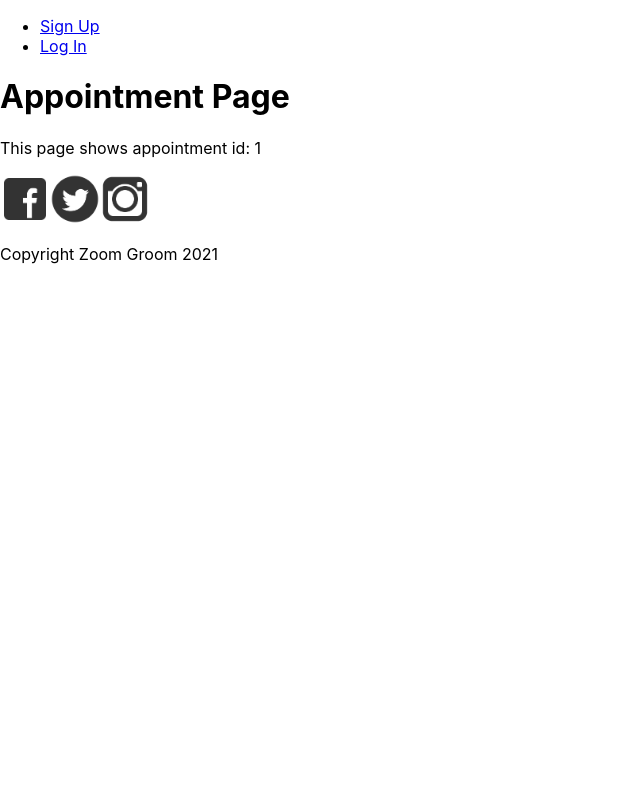
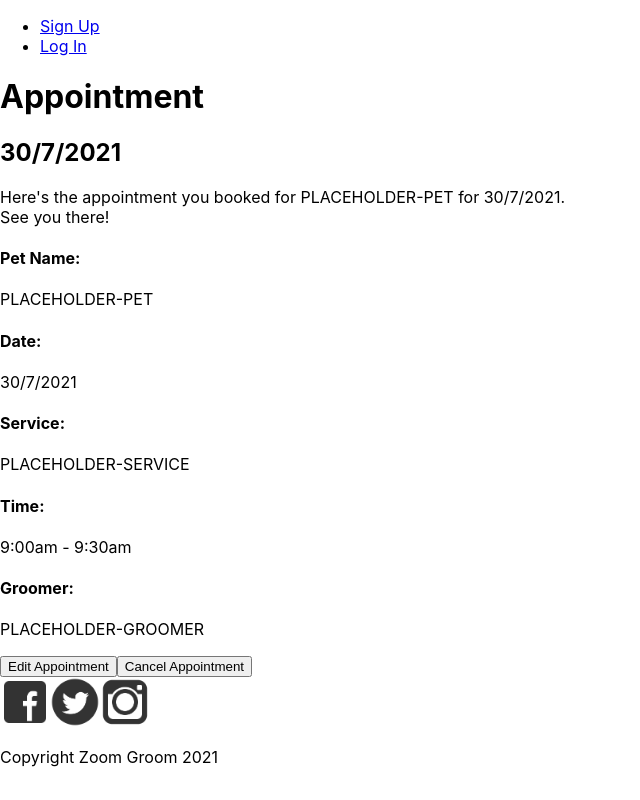
Before and after one commit to rubber-duck-friends/zoom-groom, a React (Create React App) app in the folder zoom-groom-client-2/: page /appointment/1 in a window 1280 px wide. Shown: the whole page, without its empty margins (0-640 px from the left). Built offline with nearby package versions, Linux system fonts and the light colour scheme.

Commit message:
feat(zoom-groom-client): add show appointment page scaffolding

```diff
--- a/zoom-groom-client-2/src/App.js
+++ b/zoom-groom-client-2/src/App.js
@@ -27,10 +27,10 @@ import Footer from "./Footer/Footer.jsx"
 
 
 function App({currentUserId}) {
-  if(localStorage.getItem("jwt")){
-    let currentUserId = jwt_decode(localStorage.getItem("jwt"))
-    console.log("Current User ID", currentUserId)
-  }
+  // if(localStorage.getItem("jwt")){
+  //   let currentUserId = jwt_decode(localStorage.getItem("jwt"))
+  //   console.log("Current User ID", currentUserId)
+  // }
   return (
     <div>
 
--- a/zoom-groom-client-2/src/components/Appointments/Appointment.jsx
+++ b/zoom-groom-client-2/src/components/Appointments/Appointment.jsx
@@ -1,13 +1,65 @@
-import {useParams} from "react-router-dom"
+import { useParams } from "react-router-dom";
+import { useState } from "react";
+
+const dateString = (date) => {
+  return `${date.getDate()}/${date.getMonth() + 1}/${date.getFullYear()}`;
+};
 
 const Appointment = () => {
-  const { id } = useParams()
-  return(
+  const [appointmentDate, setAppointmentDate] = useState(new Date());
+  const [pet, setPet] = useState("PLACEHOLDER-PET");
+  const [service, setService] = useState("PLACEHOLDER-SERVICE");
+  const [appointmentTime, setAppointmentTime] = useState({
+    start: "9:00am",
+    end: "9:30am",
+  });
+  const [groomer, setGroomer] = useState("PLACEHOLDER-GROOMER");
+  const { id } = useParams();
+
+  const ddmmyyyy = dateString(appointmentDate);
+
+  return (
     <>
-      <h1>Appointment Page</h1>
-      <p>This page shows appointment id: {id}</p>
+      <h1>Appointment</h1>
+      <h2>{ddmmyyyy}</h2>
+      <div>
+        <div>
+          <p>
+            Here's the appointment you booked for {pet} for {ddmmyyyy}.<br />
+            See you there!
+          </p>
+        </div>
+        <div>
+          <div>
+            <h4>Pet Name:</h4>
+            <p>{pet}</p>
+          </div>
+          <div>
+            <h4>Date:</h4>
+            <p>{ddmmyyyy}</p>
+          </div>
+          <div>
+            <h4>Service:</h4>
+            <p>{service}</p>
+          </div>
+          <div>
+            <h4>Time:</h4>
+            <p>
+              {appointmentTime.start} - {appointmentTime.end}
+            </p>
+          </div>
+          <div>
+            <h4>Groomer:</h4>
+            <p>{groomer}</p>
+          </div>
+        </div>
+      </div>
+      <div>
+        <button>Edit Appointment</button>
+        <button>Cancel Appointment</button>
+      </div>
     </>
-  )
-}
+  );
+};
 
-export default Appointment
+export default Appointment;
```
Also changed, not shown: 1 other file (tests, documents, lock files or other folders).
